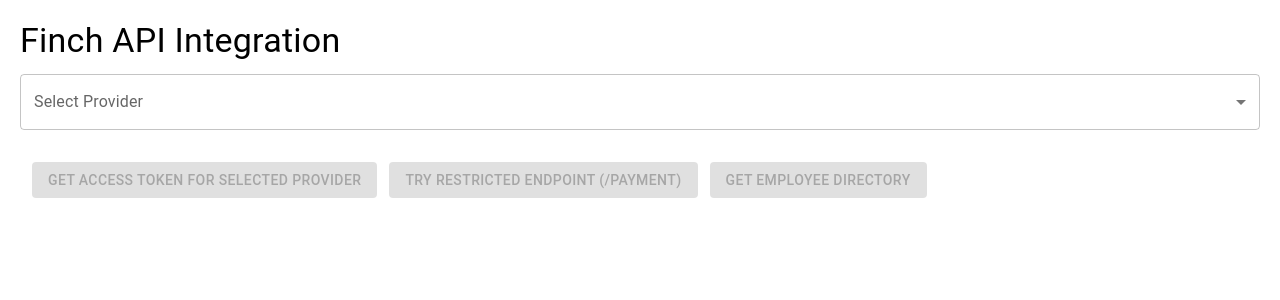
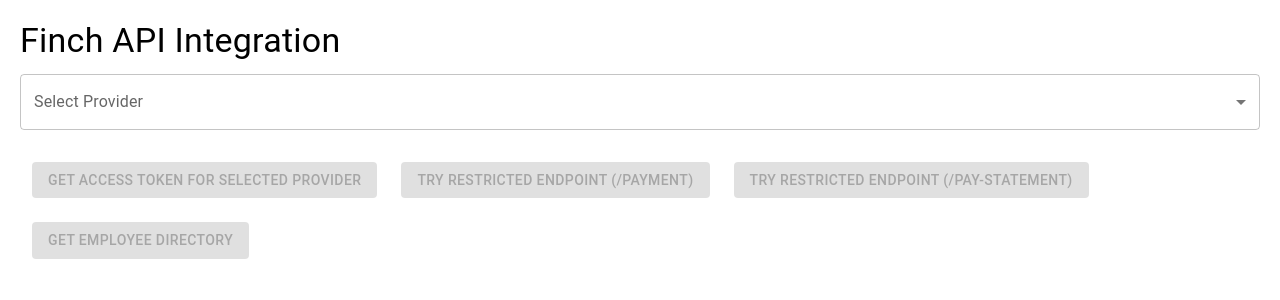
Before and after one commit to meghanmullally/finch-sandbox, a React (Create React App) app in the folder frontend/: page / in a window 1280 px wide. Shown: the top 300 px of the page. Built offline with nearby package versions, Linux system fonts and the light colour scheme.

Commit message:
update btn margin, add additional restricted enpoint with error

```diff
--- a/frontend/src/App.js
+++ b/frontend/src/App.js
@@ -132,7 +132,7 @@
     }
   };
 
-// attempt to fetch restricted endpoint
+  // attempt to fetch restricted endpoint
   const handleRestrictedEndpoint = async () => {
     if (!accessToken) return;
 
@@ -143,6 +143,32 @@
     try {
       // Attempt to access the /payment endpoint
       const response = await axios.get('http://localhost:3000/payment', {
+        headers: {
+          Authorization: `Bearer ${accessToken}`,
+          'Finch-API-Version': '2020-09-17',
+          'Content-Type': 'application/json',
+        }
+      });
+    } catch (err) {
+      // Handle the error and display a custom error message
+      setError("Access denied: This endpoint is restricted. Please contact the provider for further assistance.");
+      console.error("Error accessing restricted endpoint:", err);
+    } finally {
+      setLoading(false);
+    }
+  };
+
+  // attempt to fetch restricted endpoint: /pay-statement
+  const handlePayStatementEndpoint = async () => {
+    if (!accessToken) return;
+
+    // Set loading to true
+    setLoading(true);
+    setError(null)
+
+    try {
+      // Attempt to access the /pay-statement endpoint
+      const response = await axios.get('http://localhost:3000/pay-statement', {
         headers: {
           Authorization: `Bearer ${accessToken}`,
           'Finch-API-Version': '2020-09-17',
@@ -208,8 +234,19 @@
         color="error"
         onClick={handleRestrictedEndpoint}
         disabled={!accessToken || loading}  // Disable if there's no access token
+        sx={{ margin: "12px" }}
       >
         Try Restricted Endpoint (/payment)
+      </Button>
+
+      <Button
+        variant="contained"
+        color="error"
+        onClick={handlePayStatementEndpoint}
+        disabled={!accessToken || loading}  // Disable if there's no access token
+        sx={{ margin: "12px" }}
+      >
+        Try Restricted Endpoint (/pay-statement)
       </Button>
 
       {/* Button to get employee directory */}
```
